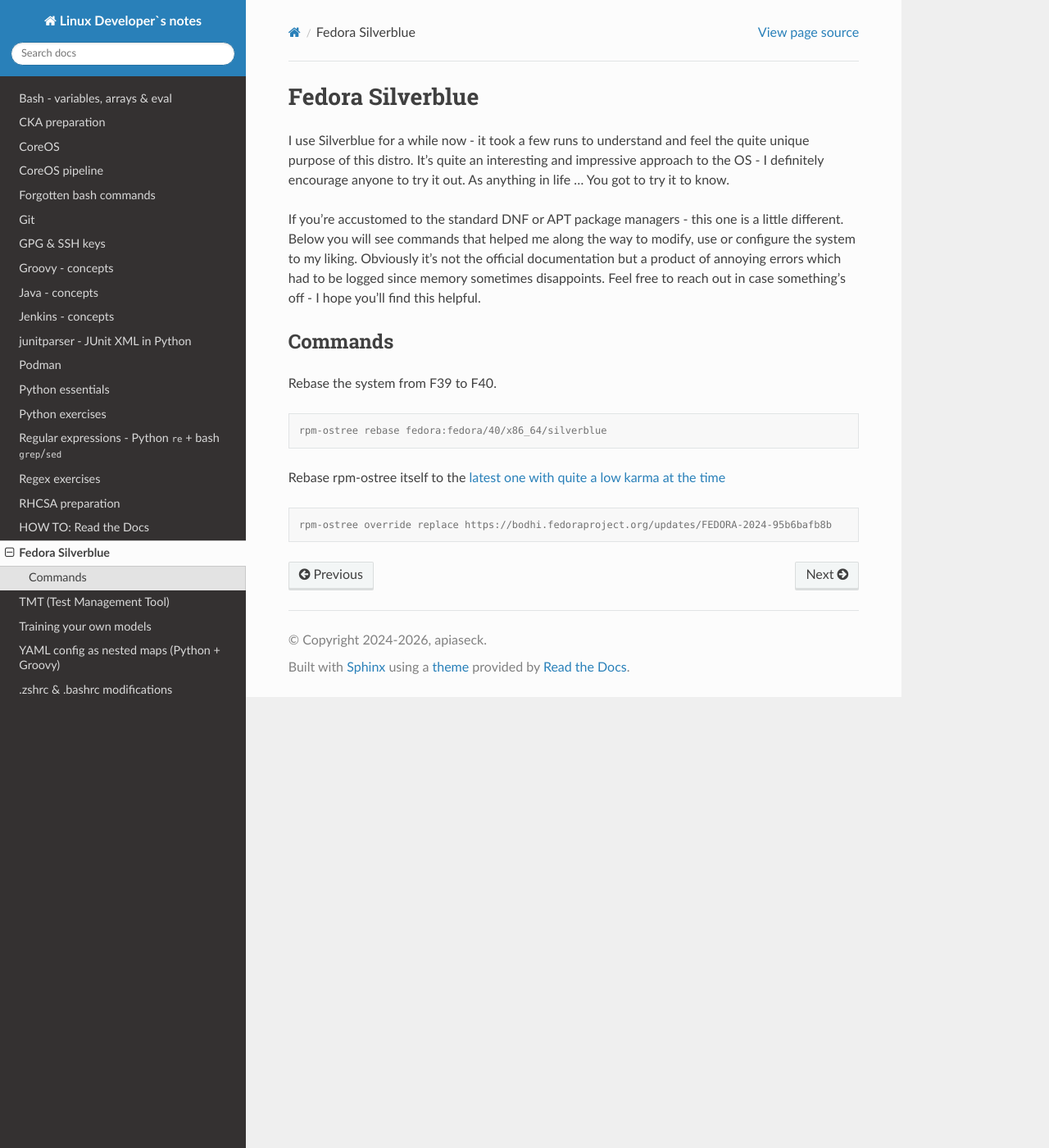
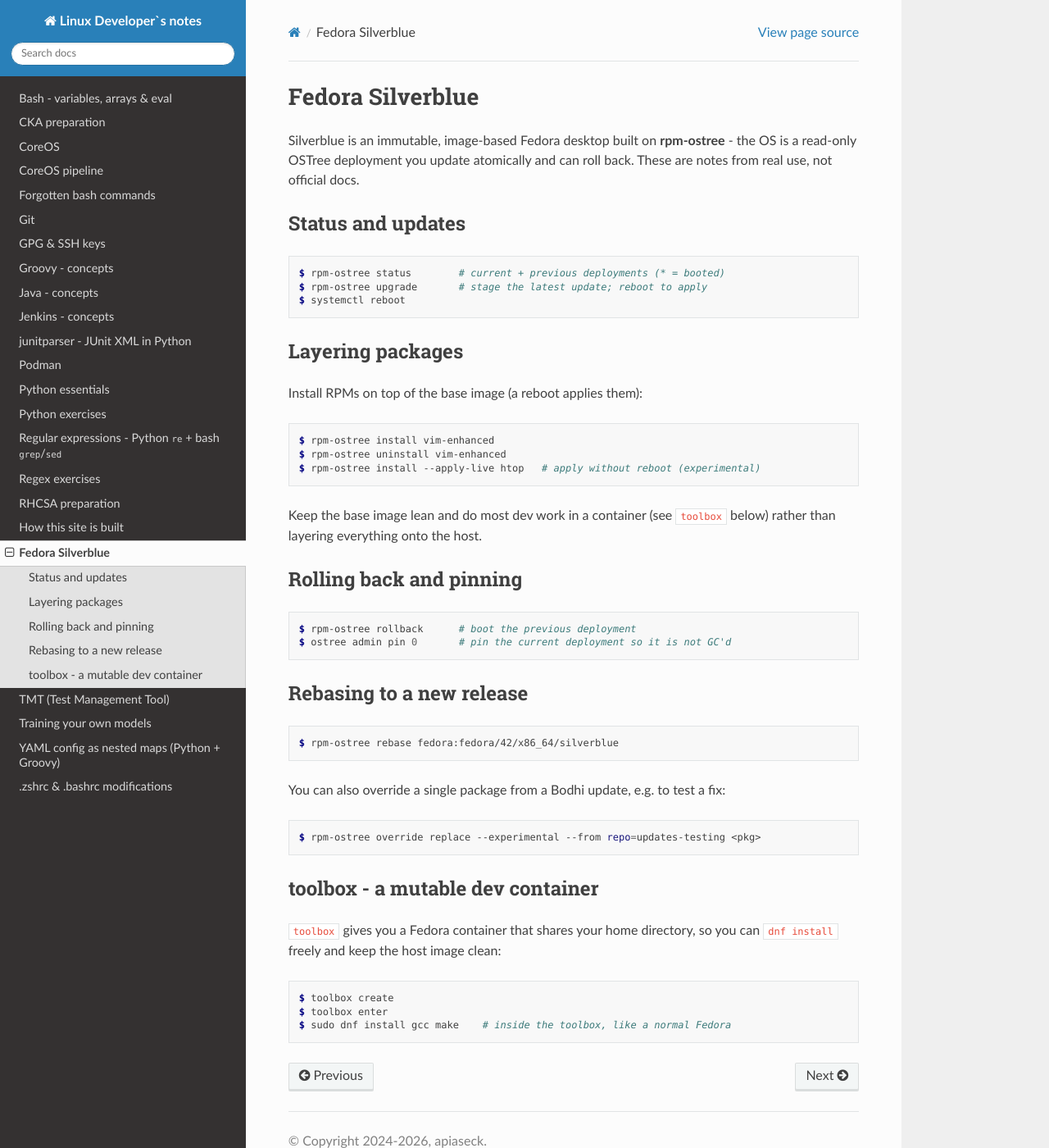
Before and after one commit to c4rt0/notes, a Sphinx documentation site: the page built from docs/source/silverblue.rst, in a window 1280 px wide and 1400 px high. Shown: the whole window at 82% size. Built offline with Sphinx 7.4.7 and the Read the Docs theme 3.1.0, drawn with Linux system fonts in a browser that asks for light colours.

Commit message:
Fix and improve older pages: RST link/backticks, rewrite forgotten_bash, expand silverblue, real readTheDocs page

```diff
--- a/docs/source/cosa.rst
+++ b/docs/source/cosa.rst
@@ -160,7 +160,7 @@
         May 22 10:32:49 ip-172-31-41-244 systemd[1]: Started zincati.service - Zincati Update Agent.
 
 
-When however updates are [automatically disabled](https://github.com/coreos/coreos-assembler/blob/6ec2120eca938b4678a9c683a567dd562a73b7b7/mantle/platform/cluster.go#L271-L272)
+When however updates are `automatically disabled <https://github.com/coreos/coreos-assembler/blob/6ec2120eca938b4678a9c683a567dd562a73b7b7/mantle/platform/cluster.go#L271-L272>`_
 look for the ``*disable-auto-updates.toml`` in:
 
 .. code-block:: console
--- a/docs/source/silverblue.rst
+++ b/docs/source/silverblue.rst
@@ -1,27 +1,62 @@
 Fedora Silverblue
-=====================
+=================
 
+Silverblue is an immutable, image-based Fedora desktop built on **rpm-ostree** -
+the OS is a read-only OSTree deployment you update atomically and can roll back.
+These are notes from real use, not official docs.
 
-I use Silverblue for a while now - it took a few runs to understand and feel the quite unique purpose of this distro.
-It's quite an interesting and impressive approach to the OS - I definitely encourage anyone to try it out. As anything in life ...
-You got to try it to know.
-
-If you're accustomed to the standard DNF or APT package managers - this one is a little different.
-Below you will see commands that helped me along the way to modify, use or configure the system to my liking.
-Obviously it's not the official documentation but a product of annoying errors which had to be logged since memory sometimes disappoints.
-Feel free to reach out in case something's off - I hope you'll find this helpful.
-
-Commands
-------------------------------------------------
-
-Rebase the system from F39 to F40.
+Status and updates
+------------------
 
 .. code-block:: console
 
-    rpm-ostree rebase fedora:fedora/40/x86_64/silverblue
+   $ rpm-ostree status        # current + previous deployments (* = booted)
+   $ rpm-ostree upgrade       # stage the latest update; reboot to apply
+   $ systemctl reboot
 
-Rebase rpm-ostree itself to the `latest one with quite a low karma at the time <https://bodhi.fedoraproject.org/updates/FEDORA-2024-95b6bafb8b>`_
+Layering packages
+-----------------
+
+Install RPMs on top of the base image (a reboot applies them):
 
 .. code-block:: console
 
-    rpm-ostree override replace https://bodhi.fedoraproject.org/updates/FEDORA-2024-95b6bafb8b
+   $ rpm-ostree install vim-enhanced
+   $ rpm-ostree uninstall vim-enhanced
+   $ rpm-ostree install --apply-live htop   # apply without reboot (experimental)
+
+Keep the base image lean and do most dev work in a container (see ``toolbox``
+below) rather than layering everything onto the host.
+
+Rolling back and pinning
+------------------------
+
+.. code-block:: console
+
+   $ rpm-ostree rollback      # boot the previous deployment
+   $ ostree admin pin 0       # pin the current deployment so it is not GC'd
+
+Rebasing to a new release
+------------------------
+
+.. code-block:: console
+
+   $ rpm-ostree rebase fedora:fedora/42/x86_64/silverblue
+
+You can also override a single package from a Bodhi update, e.g. to test a fix:
+
+.. code-block:: console
+
+   $ rpm-ostree override replace --experimental --from repo=updates-testing <pkg>
+
+toolbox - a mutable dev container
+--------------------------------
+
+``toolbox`` gives you a Fedora container that shares your home directory, so you
+can ``dnf install`` freely and keep the host image clean:
+
+.. code-block:: console
+
+   $ toolbox create
+   $ toolbox enter
+   $ sudo dnf install gcc make    # inside the toolbox, like a normal Fedora
--- a/docs/source/zshrc.rst
+++ b/docs/source/zshrc.rst
@@ -4,9 +4,9 @@
 aliases
 -------
 
-Current aliases of my `.zshrc` file I use most:
+Current aliases of my ``.zshrc`` file I use most:
 
-(To easily edit your config run: `nano ~/.zshrc` or `nano ~/.bashrc`. If you know VIM, you certainly don't need this paragraph.)
+(To easily edit your config run: ``nano ~/.zshrc`` or ``nano ~/.bashrc``. If you know VIM, you certainly don't need this paragraph.)
 
 .. code-block:: console
 
```
Also changed, not shown: docs/source/forgotten_bash.rst (+23 -29 lines), docs/source/readTheDocs.rst (+30 -12 lines).
